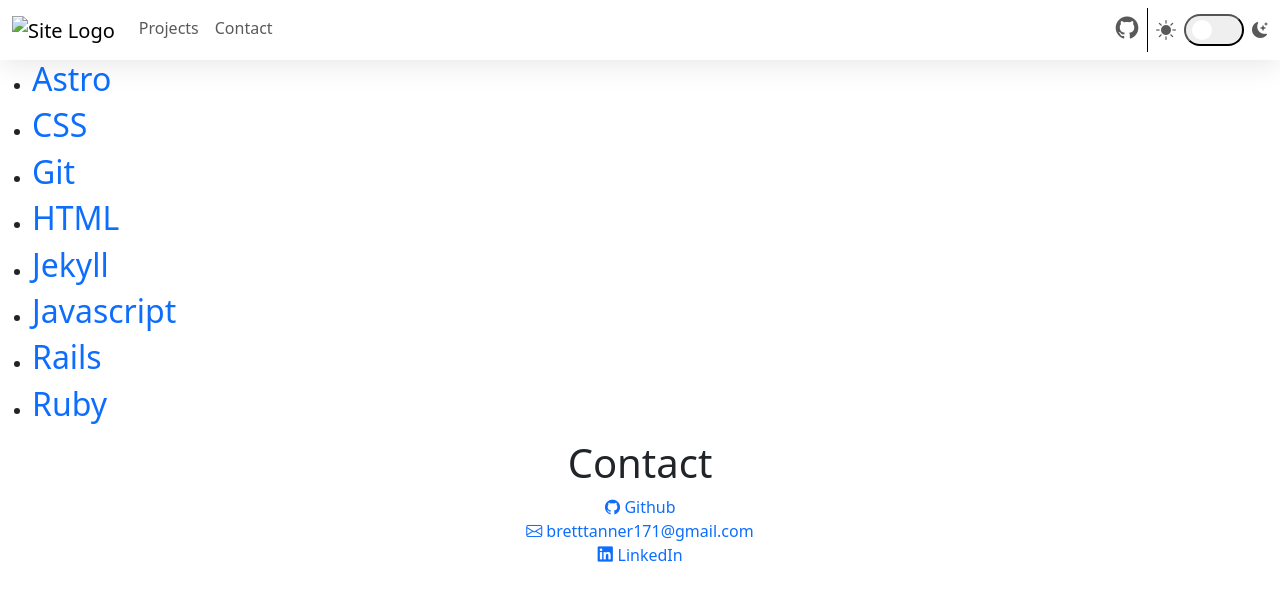
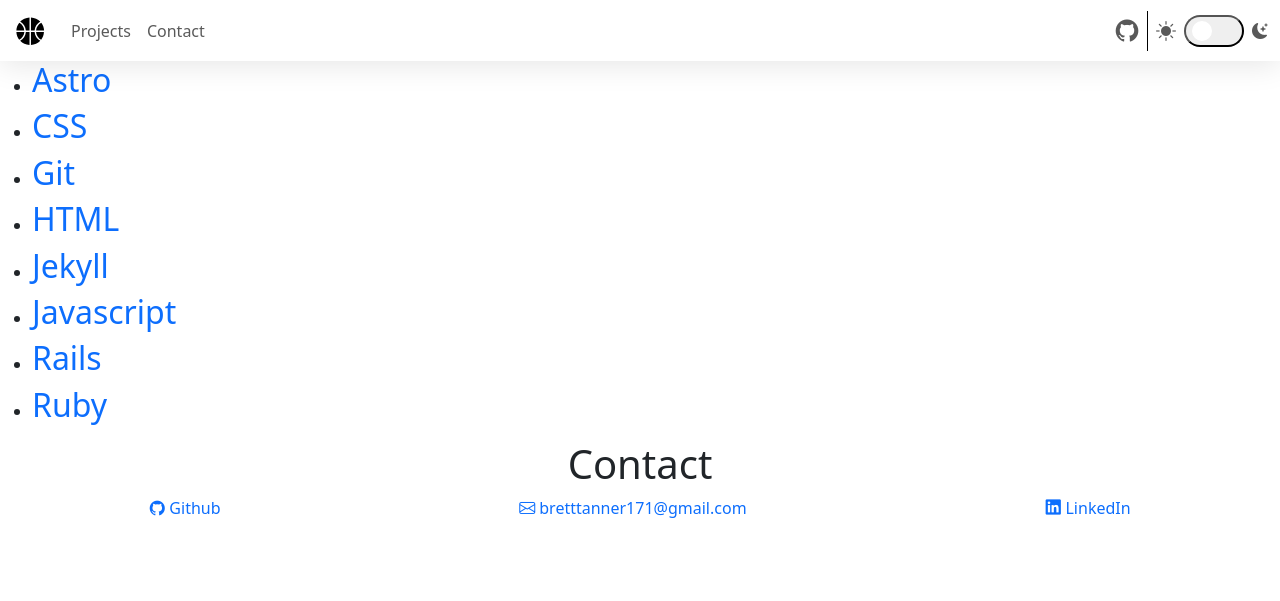
Before and after one commit to Brett-Tanner/Brett-Tanner.github.io, a Jekyll site: the page built from topics.html, in a window 1280 px wide. Shown: the top 601 px of the page. Built offline with Jekyll 4.4.1, drawn with Linux system fonts in a browser that asks for light colours.

Commit message:
Add and animate site logo

```diff
--- a/_includes/contact.html
+++ b/_includes/contact.html
@@ -4,9 +4,7 @@
 >
   <h1 id="contact">Contact</h1>
 
-  <address
-    class="d-flex flex-column justify-content-between align-items-center"
-  >
+  <address class="d-flex justify-content-around align-items-center">
     <a
       href="https://github.com/Brett-Tanner"
       class="d-flex justify-content-center align-items-center gap-1"
--- a/_includes/navigation.html
+++ b/_includes/navigation.html
@@ -1,7 +1,11 @@
 <nav class="navbar navbar-expand-lg sticky-top frosted" aria-label="Site Nav">
   <div class="container-fluid">
     <a href="{{ site.baseurl }}/index.html" class="navbar-brand"
-      ><img src="" alt="Site Logo"
+      ><img
+        src="{{ site.baseurl }}/light-favicon.svg"
+        width="35"
+        class="img-fluid logo"
+        alt="Site basketball logo"
     /></a>
 
     <button
--- a/_layouts/default.html
+++ b/_layouts/default.html
@@ -18,7 +18,14 @@
     <link
       rel="icon"
       type="image/svg+xml"
-      href="{{ site.baseurl }}/favicon.svg"
+      media="(prefers-color-scheme: light)"
+      href="{{ site.baseurl }}/dark-favicon.svg"
+    />
+    <link
+      rel="icon"
+      type="image/svg+xml"
+      media="(prefers-color-scheme: dark)"
+      href="{{ site.baseurl }}/light-favicon.svg"
     />
     <script
       src="https://cdn.jsdelivr.net/npm/bootstrap@5.3.0-alpha3/dist/js/bootstrap.bundle.min.js"
--- a/_layouts/home.html
+++ b/_layouts/home.html
@@ -3,7 +3,6 @@
 ---
 
 <head>
-  <link rel="icon" type="image/svg+xml" href="{{ site.baseurl }}/favicon.svg" />
   <script
     src="{{ site.baseurl }}/assets/js/intersection_observer.js"
     defer
--- a/_sass/main.scss
+++ b/_sass/main.scss
@@ -15,7 +15,7 @@
 }
 
 .frosted {
-  background: rgba(0, 0, 0, 0.25);
+  background: rgba(0, 0, 0, 0.1);
   box-shadow: 0 4px 30px rgba(0, 0, 0, 0.1);
   backdrop-filter: blur(3px);
   -webkit-backdrop-filter: blur(3px);
@@ -23,6 +23,34 @@
 
 html[data-bs-theme="light"] .frosted {
   background: $grey;
+}
+
+nav .nav-link {
+  display: flex;
+  justify-content: center;
+  align-items: stretch;
+}
+
+@keyframes bounce {
+  0% {
+    transform: translateY(-5px) rotate(0deg);
+  }
+
+  50% {
+    transform: translateY(0px);
+  }
+
+  100% {
+    transform: translateY(5px) rotate(-360deg);
+  }
+}
+
+nav .navbar-brand:hover img {
+  animation: bounce 0.4s linear 0s infinite alternate none;
+}
+
+html[data-bs-theme="light"] nav .navbar-brand img {
+  filter: invert(1);
 }
 
 a {
--- a/_sass/profile/home.scss
+++ b/_sass/profile/home.scss
@@ -13,11 +13,11 @@
 
 section.hero .rgb {
   background: linear-gradient(to right, purple, blue 50%, darkgreen);
-  width: 1000dvw;
+  width: 2000dvw;
   grid-column: 1 / span 10;
   grid-row: 1 / span 10;
   @media (prefers-reduced-motion: no-preference) {
-    animation: kaleidoscope 20s ease-in-out 0s infinite alternate none;
+    animation: kaleidoscope 30s ease-in-out 0s infinite alternate none;
   }
 }
 
@@ -27,7 +27,7 @@
 
 @keyframes kaleidoscope {
   100% {
-    transform: translateX(-900dvw);
+    transform: translateX(-1900dvw);
   }
 }
 
```
Also changed, not shown: dark-favicon.svg (added), favicon.svg (deleted), light-favicon.svg (added).
